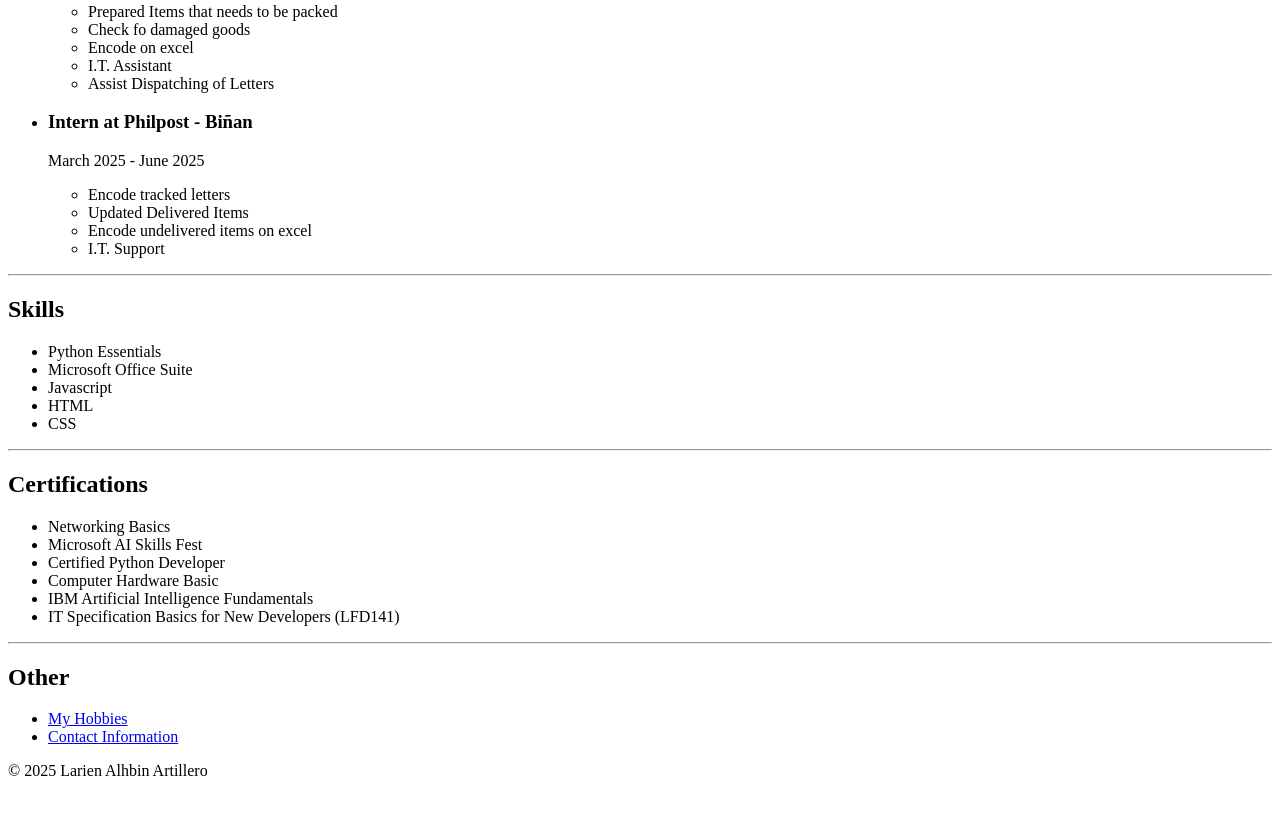
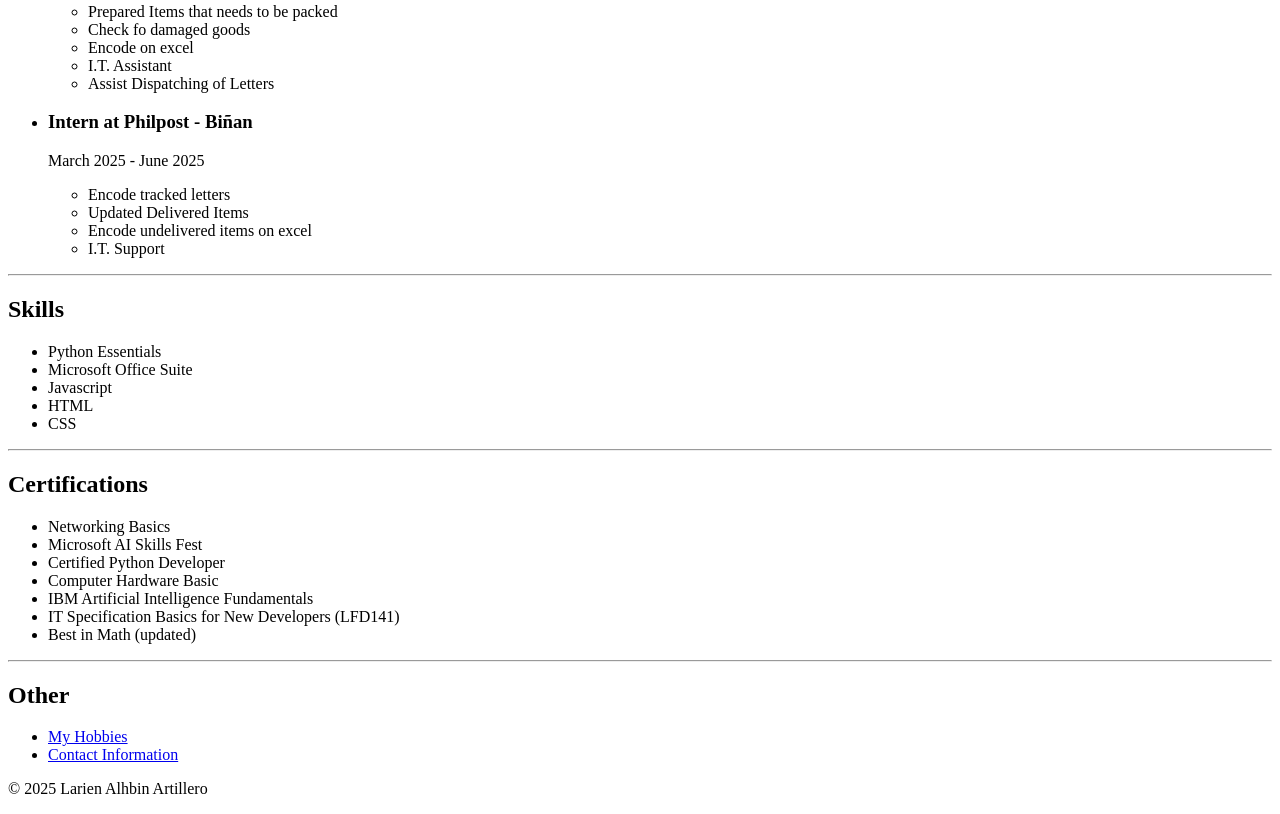
Before and after one commit to dark-noburu25/capstone-project-1, a plain HTML site: page index.html in a window 1280 px wide. Shown: the part 651-1465 px from the top of the page. Drawn offline with Linux system fonts and the light colour scheme.

Commit message:
updated index

```diff
--- a/index.html
+++ b/index.html
@@ -91,6 +91,8 @@
       <li>Computer Hardware Basic</li>
       <li>IBM Artificial Intelligence Fundamentals</li>
       <li>IT Specification Basics for New Developers (LFD141)</li>
+
+      <li>Best in Math (updated)</li>
     </ul>
 
     <hr />
```
